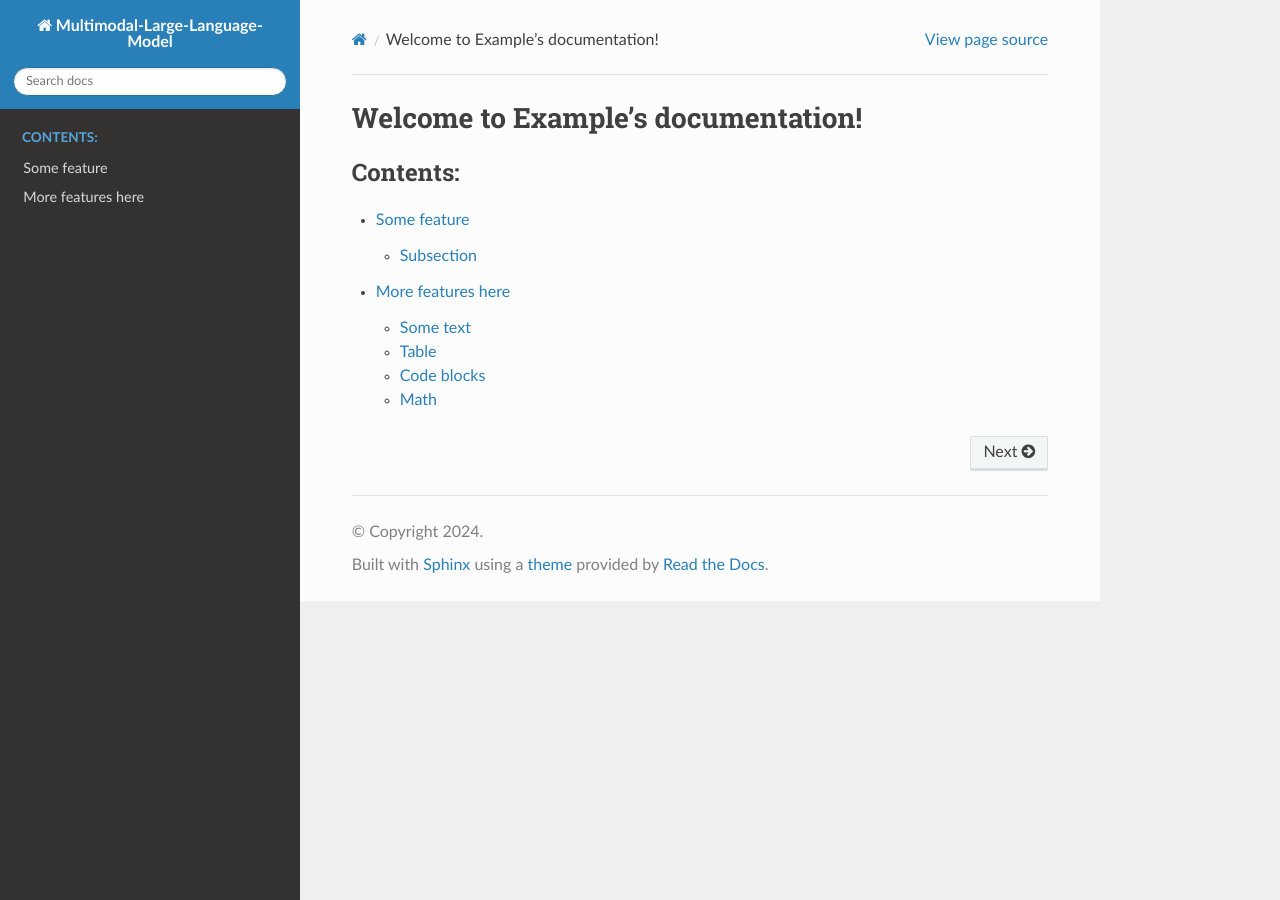
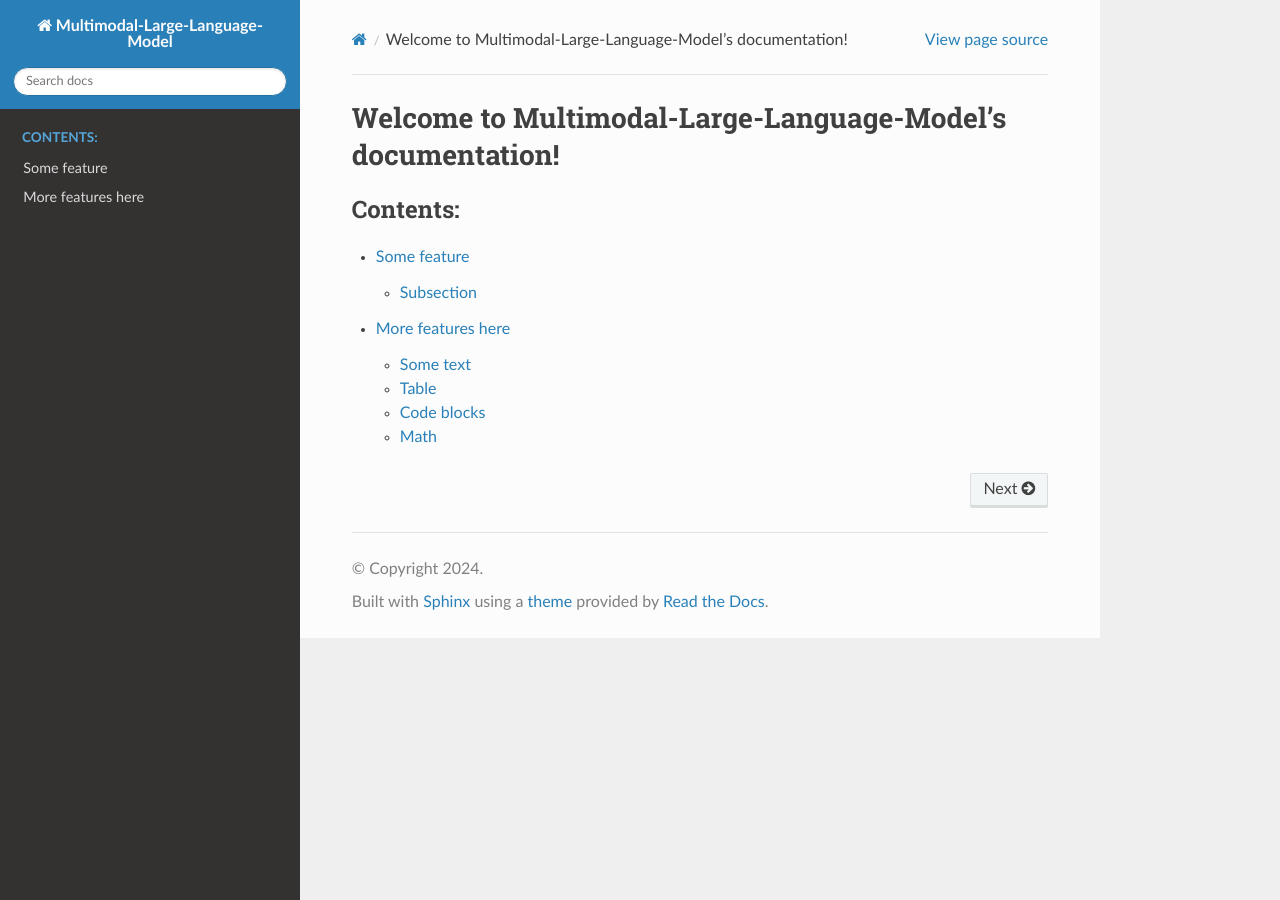
Before and after one commit to NotYuSheng/Multimodal-Large-Language-Model, a Sphinx documentation site: the page built from doc/index.rst, in a window 1280 px wide. Built offline with Sphinx 7.4.7 and the Read the Docs theme 2.0.0, drawn with Linux system fonts in a browser that asks for light colours.

Commit message:
Update index.rst

```diff
--- a/doc/index.rst
+++ b/doc/index.rst
@@ -3,7 +3,7 @@
    You can adapt this file completely to your liking, but it should at least
    contain the root `toctree` directive.
 
-Welcome to Example's documentation!
+Welcome to Multimodal-Large-Language-Model's documentation!
 ===================================
 
 .. toctree::
```
